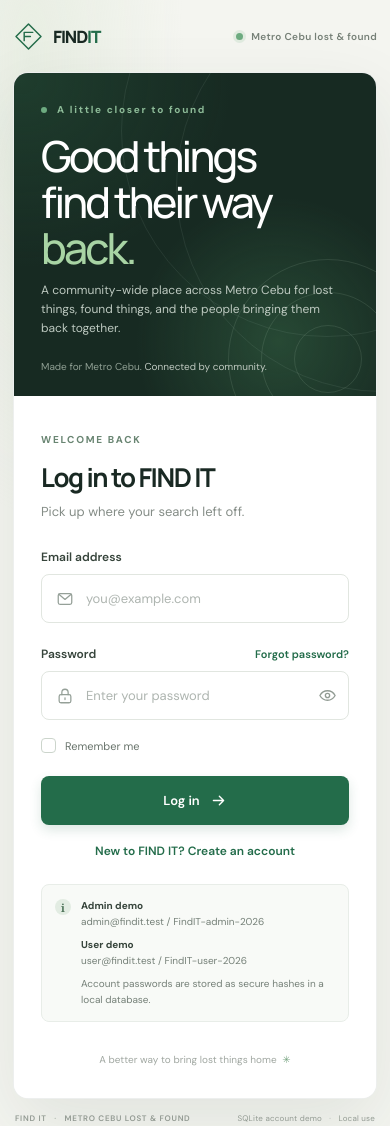
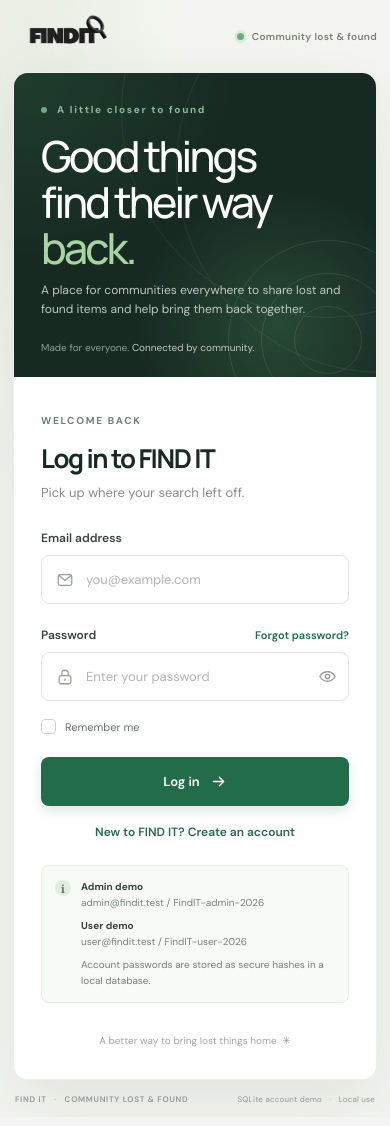
Before and after one commit to mik3333/Find-IT, a website with bundled scripts: page index.html in a window 390 px wide. Built offline with nearby package versions, Linux system fonts and the light colour scheme.

Commit message:
fix: ui polish feat: add logo to the project

```diff
--- a/home.js
+++ b/home.js
@@ -27,9 +27,9 @@ let signedInEmail;
 let isAdmin = false;
 
 const defaultReports = [
-  { id: "sample-1", type: "lost", title: "Blue water bottle", location: "Ayala Center Cebu", date: "2026-10-12" },
-  { id: "sample-2", type: "found", title: "Keys with a green tag", location: "Fuente Osmeña Circle", date: "2026-10-11" },
-  { id: "sample-3", type: "lost", title: "Black umbrella", location: "IT Park, Cebu City", date: "2026-10-10" },
+  { id: "sample-1", type: "lost", title: "Blue water bottle", location: "Central shopping center", date: "2026-10-12" },
+  { id: "sample-2", type: "found", title: "Keys with a green tag", location: "Town square", date: "2026-10-11" },
+  { id: "sample-3", type: "lost", title: "Black umbrella", location: "Transit station", date: "2026-10-10" },
 ];
 
 let reports = defaultReports;
--- a/index.html
+++ b/index.html
@@ -8,22 +8,17 @@
       content="Log in or create a FIND IT account to help bring lost things home."
     />
     <title>Log in or sign up · FIND IT</title>
+    <link rel="icon" type="image/png" href="/assets/find-it-logo.png" />
     <link rel="stylesheet" href="styles.css" />
     <script type="module" src="app.js"></script>
   </head>
   <body>
     <div class="page-shell">
       <header class="topbar">
-        <a class="brand" href="#" aria-label="FIND IT home">
-          <span class="brand-mark" aria-hidden="true">
-            <svg viewBox="0 0 36 36" fill="none">
-              <path d="M18 3.5 32.5 18 18 32.5 3.5 18 18 3.5Z" />
-              <path d="M13 22.8v-9.6h10M13 18h7.2" />
-            </svg>
-          </span>
-          <span class="brand-name">FIND<span>IT</span></span>
+        <a class="brand" href="/" aria-label="FIND IT home">
+          <img class="brand-logo" src="/assets/find-it-logo.png" alt="FIND IT" />
         </a>
-        <span class="location-label"><span></span> Metro Cebu lost &amp; found</span>
+        <span class="location-label"><span></span> Community lost &amp; found</span>
       </header>
 
       <main class="login-layout">
@@ -32,8 +27,8 @@
             <p class="eyebrow"><span></span> A little closer to found</p>
             <h1 id="welcome-title">Good things<br />find their way<br /><em>back.</em></h1>
             <p class="welcome-description">
-              A community-wide place across Metro Cebu for lost things, found
-              things, and the people bringing them back together.
+              A place for communities everywhere to share lost and found items
+              and help bring them back together.
             </p>
           </div>
 
@@ -55,7 +50,7 @@
             <span class="orbit orbit-one"></span>
             <span class="orbit orbit-two"></span>
             <span class="orbit orbit-three"></span>
-            <p>Made for Metro Cebu. <span>Connected by community.</span></p>
+            <p>Made for everyone. <span>Connected by community.</span></p>
           </div>
         </section>
 
@@ -158,7 +153,7 @@
       </main>
 
       <footer class="page-footer">
-        <span>FIND IT <span class="footer-dot">·</span> METRO CEBU LOST &amp; FOUND</span>
+        <span>FIND IT <span class="footer-dot">·</span> COMMUNITY LOST &amp; FOUND</span>
         <span>SQLite account demo <span class="footer-dot">·</span> Local use</span>
       </footer>
     </div>
--- a/server.js
+++ b/server.js
@@ -27,6 +27,7 @@ const staticFiles = new Map([
   ["/app.js", ["app.js", "text/javascript; charset=utf-8"]],
   ["/home.js", ["home.js", "text/javascript; charset=utf-8"]],
   ["/styles.css", ["styles.css", "text/css; charset=utf-8"]],
+  ["/assets/find-it-logo.png", ["assets/find-it-logo.png", "image/png"]],
   ["/shared/password-policy.js", ["shared/password-policy.js", "text/javascript; charset=utf-8"]],
 ]);
 
--- a/styles.css
+++ b/styles.css
@@ -61,29 +61,13 @@ button {
   text-decoration: none;
 }
 
-.brand-mark {
-  width: 35px;
-  height: 35px;
-}
-
-.brand-mark svg {
-  width: 100%;
-  height: 100%;
-  stroke: var(--green);
-  stroke-linecap: round;
-  stroke-linejoin: round;
-  stroke-width: 1.7;
-}
-
-.brand-name {
-  font-family: Manrope, "Segoe UI", sans-serif;
-  font-size: 18px;
-  font-weight: 800;
-  letter-spacing: -1.1px;
-}
-
-.brand-name span {
-  color: var(--green);
+.brand-logo {
+  display: block;
+  width: 116px;
+  height: 46px;
+  object-fit: cover;
+  object-position: center;
+  mix-blend-mode: multiply;
 }
 
 .location-label {
@@ -210,7 +194,6 @@ button {
   border: 1px solid rgba(255, 255, 255, 0.12);
   border-radius: 12px;
   background: rgba(255, 255, 255, 0.075);
-  backdrop-filter: blur(10px);
 }
 
 .find-card-icon {
@@ -391,6 +374,7 @@ button {
   cursor: pointer;
   font-size: 11px;
   font-weight: 600;
+  transition: color 160ms ease;
 }
 
 .text-button:hover {
@@ -676,13 +660,9 @@ button {
     margin-bottom: 13px;
   }
 
-  .brand-mark {
-    width: 31px;
-    height: 31px;
-  }
-
-  .brand-name {
-    font-size: 17px;
+  .brand-logo {
+    width: 104px;
+    height: 42px;
   }
 
   .location-label {
@@ -733,6 +713,7 @@ button {
   }
 
   .page-footer {
+    flex-wrap: wrap;
     gap: 12px;
     padding-top: 14px;
     font-size: 8px;
@@ -764,6 +745,8 @@ button {
   *::before,
   *::after {
     scroll-behavior: auto !important;
+    animation-duration: 0.01ms !important;
+    animation-iteration-count: 1 !important;
     transition-duration: 0.01ms !important;
   }
 }
@@ -805,11 +788,13 @@ button {
   cursor: pointer;
   font-size: 12px;
   font-weight: 600;
+  transition: border-color 160ms ease, color 160ms ease, transform 160ms ease;
 }
 
 .logout-button:hover {
   border-color: #b9cbbd;
   color: var(--green-dark);
+  transform: translateY(-1px);
 }
 
 .logout-button svg {
@@ -864,6 +849,7 @@ button {
   border: 1px solid #e1e8df;
   border-radius: 10px;
   background: #f9fbf8;
+  animation: panel-enter 180ms ease-out;
 }
 
 .admin-tools[hidden] {
@@ -902,6 +888,7 @@ button {
   background: #fff;
   font: inherit;
   font-size: 12px;
+  transition: border-color 160ms ease, box-shadow 160ms ease;
 }
 
 .item-form input:focus,
@@ -928,6 +915,13 @@ button {
   cursor: pointer;
   font-size: 11px;
   font-weight: 600;
+  transition: border-color 160ms ease, color 160ms ease, background-color 160ms ease, transform 160ms ease;
+}
+
+.admin-button:hover {
+  border-color: var(--green-dark);
+  background: var(--green-dark);
+  transform: translateY(-1px);
 }
 
 .cancel-button {
@@ -953,6 +947,7 @@ button {
   border: 1px solid #dce3dc;
   border-radius: 8px;
   background: #fff;
+  transition: border-color 160ms ease, box-shadow 160ms ease;
 }
 
 .home-search:focus-within {
@@ -1030,6 +1025,12 @@ button {
   border: 1px solid #e5e9e3;
   border-radius: 8px;
   background: #fff;
+  transition: border-color 160ms ease, transform 160ms ease;
+}
+
+.report-card:hover {
+  border-color: #cbd8cd;
+  transform: translateY(-2px);
 }
 
 .report-card[hidden] {
@@ -1104,6 +1105,7 @@ button {
 .cancel-button:hover {
   border-color: #b9cbbd;
   color: var(--green-dark);
+  transform: translateY(-1px);
 }
 
 .empty-state {
@@ -1127,9 +1129,23 @@ button {
 }
 
 .logout-button:focus-visible,
-.home-search input:focus-visible {
+.home-search input:focus-visible,
+.admin-button:focus-visible,
+.cancel-button:focus-visible,
+.edit-button:focus-visible {
   outline: 3px solid rgba(67, 130, 86, 0.3);
   outline-offset: 3px;
+}
+
+@keyframes panel-enter {
+  from {
+    opacity: 0;
+    transform: translateY(4px);
+  }
+  to {
+    opacity: 1;
+    transform: translateY(0);
+  }
 }
 
 @media (max-width: 800px) {
```
Also changed, not shown: home.html (+6 -11 lines), README.md, assets/find-it-logo.png (added).
